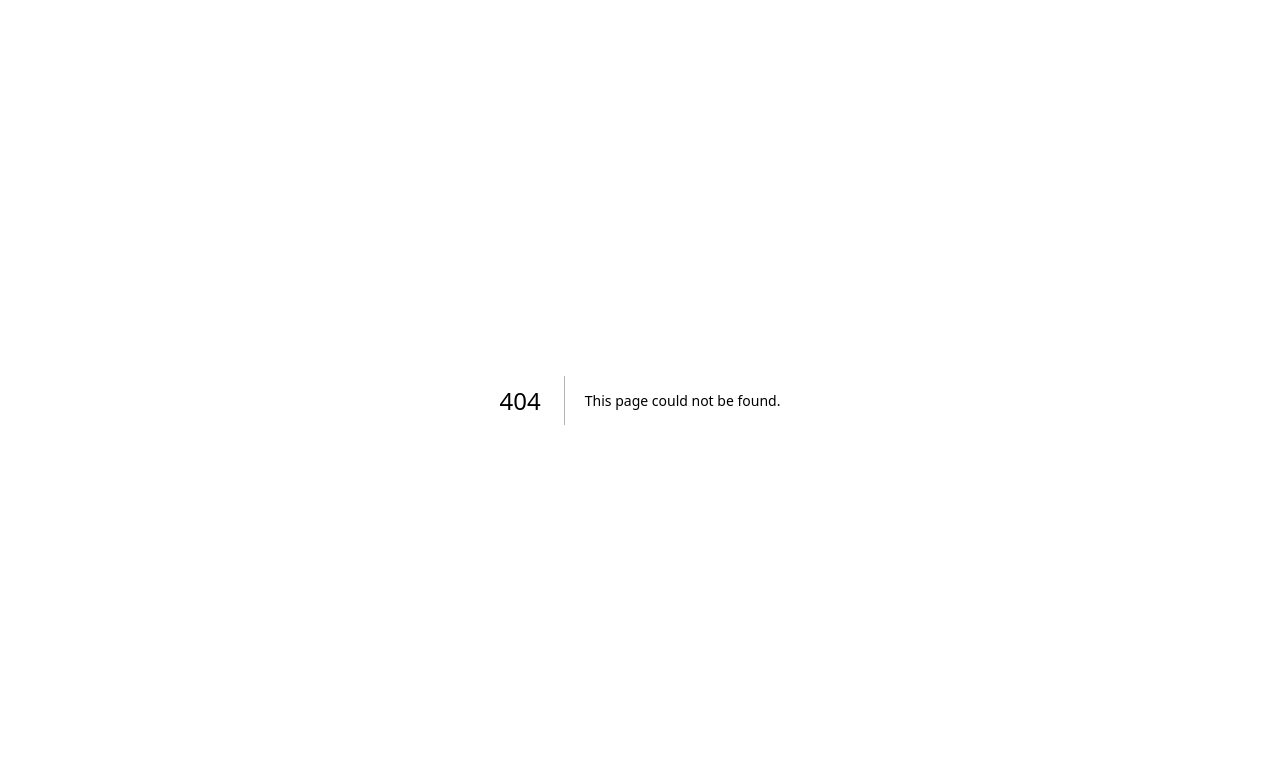
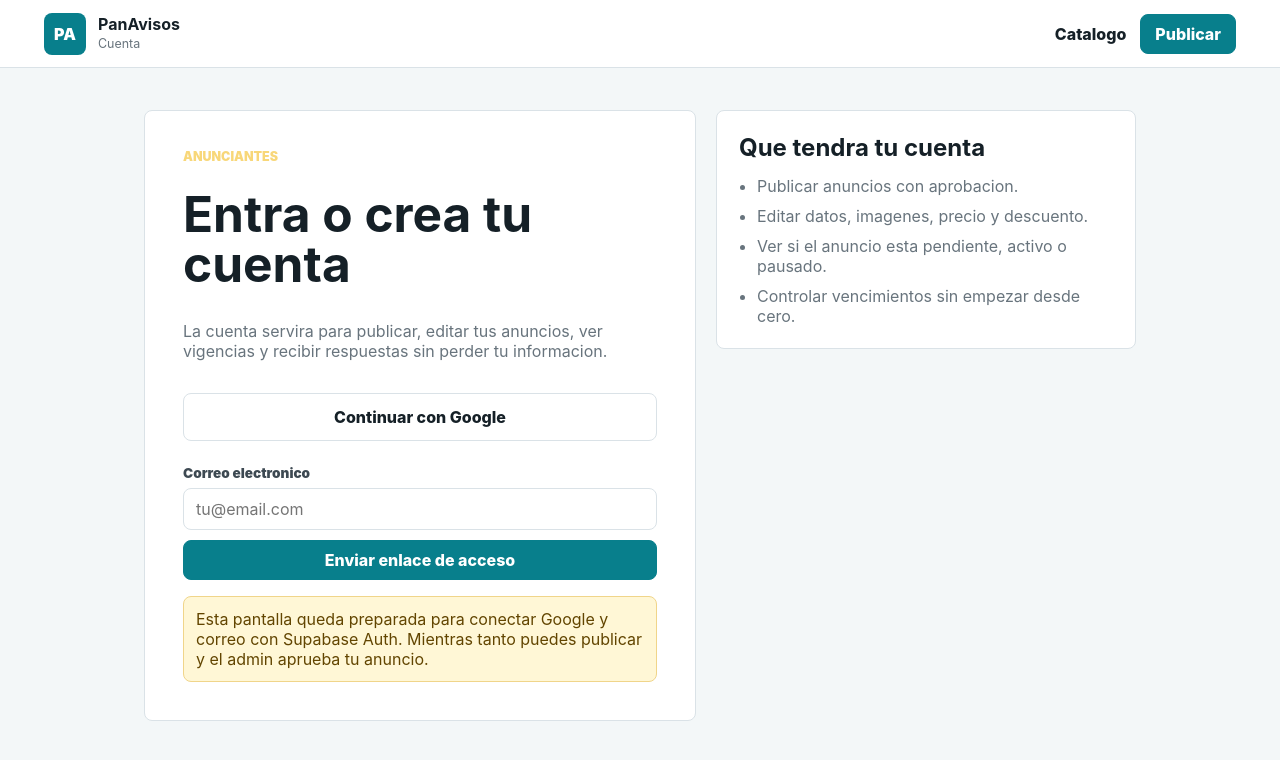
Before and after one commit to figurarostro25/panavisos, a Next.js app: page /cuenta in a window 1280 px wide. Before the commit this address had no page. Shown: the top 760 px of the page. Built offline with nearby package versions, Linux system fonts and the light colour scheme.

Commit message:
Add account entry and admin dashboard controls

```diff
--- /dev/null
+++ b/app/cuenta/page.jsx
@@ -0,0 +1,69 @@
+import Link from "next/link";
+
+export const metadata = {
+  title: "Cuenta | PanAvisos",
+  description: "Entrar o crear cuenta en PanAvisos"
+};
+
+export default function AccountPage() {
+  return (
+    <>
+      <header className="topbar marketplace-topbar">
+        <Link className="brand" href="/">
+          <span className="brand-mark">PA</span>
+          <span>
+            <strong>PanAvisos</strong>
+            <small>Cuenta</small>
+          </span>
+        </Link>
+        <nav className="top-actions">
+          <Link href="/">Catalogo</Link>
+          <Link className="primary" href="/publicar">
+            Publicar
+          </Link>
+        </nav>
+      </header>
+
+      <main className="account-page">
+        <section className="account-card">
+          <span className="eyebrow">Anunciantes</span>
+          <h1>Entra o crea tu cuenta</h1>
+          <p className="muted">
+            La cuenta servira para publicar, editar tus anuncios, ver vigencias y recibir respuestas sin perder tu
+            informacion.
+          </p>
+
+          <div className="login-options">
+            <button className="secondary google-button" type="button">
+              Continuar con Google
+            </button>
+            <form className="email-login">
+              <label className="field">
+                <span>Correo electronico</span>
+                <input type="email" placeholder="tu@email.com" />
+              </label>
+              <button className="primary" type="button">
+                Enviar enlace de acceso
+              </button>
+            </form>
+          </div>
+
+          <div className="notice">
+            Esta pantalla queda preparada para conectar Google y correo con Supabase Auth. Mientras tanto puedes publicar y
+            el admin aprueba tu anuncio.
+          </div>
+        </section>
+
+        <aside className="account-side">
+          <h2>Que tendra tu cuenta</h2>
+          <ul>
+            <li>Publicar anuncios con aprobacion.</li>
+            <li>Editar datos, imagenes, precio y descuento.</li>
+            <li>Ver si el anuncio esta pendiente, activo o pausado.</li>
+            <li>Controlar vencimientos sin empezar desde cero.</li>
+          </ul>
+        </aside>
+      </main>
+    </>
+  );
+}
--- a/app/page.jsx
+++ b/app/page.jsx
@@ -229,7 +229,8 @@ function Topbar() {
       </Link>
       <nav className="top-actions">
         <a href="#anuncios">Anuncios</a>
-        <Link href="/admin">Admin</Link>
+        <Link href="/cuenta">Entrar</Link>
+        <Link href="/admin">Dashboard</Link>
         <Link className="primary" href="/publicar">
           Publicar
         </Link>
--- a/app/styles.css
+++ b/app/styles.css
@@ -338,6 +338,37 @@ textarea {
   align-items: flex-start;
 }
 
+.admin-metrics {
+  display: grid;
+  grid-template-columns: repeat(5, minmax(0, 1fr));
+  gap: 10px;
+  margin-bottom: 18px;
+}
+
+.admin-metrics .stat {
+  display: grid;
+  gap: 8px;
+  min-height: 92px;
+  padding: 14px;
+  color: var(--ink);
+  text-align: left;
+}
+
+.admin-metrics .stat.selected {
+  border-color: var(--teal);
+  box-shadow: 0 0 0 2px rgba(8, 127, 140, 0.12);
+}
+
+.admin-metrics .stat span {
+  color: var(--muted);
+  font-size: 0.82rem;
+  font-weight: 900;
+}
+
+.admin-metrics .stat strong {
+  font-size: 1.8rem;
+}
+
 .panel {
   padding: 18px;
 }
@@ -379,8 +410,53 @@ textarea {
   font-size: 1rem;
 }
 
+.list-title-row {
+  display: flex;
+  align-items: flex-start;
+  justify-content: space-between;
+  gap: 10px;
+}
+
 .list-item p {
   margin: 6px 0 10px;
+}
+
+.quick-actions {
+  display: flex;
+  flex-wrap: wrap;
+  gap: 8px;
+}
+
+.quick-actions .secondary,
+.quick-actions .danger {
+  min-height: 34px;
+  padding: 0 10px;
+  font-size: 0.84rem;
+}
+
+.status-badge {
+  display: inline-flex;
+  min-height: 24px;
+  align-items: center;
+  border-radius: 999px;
+  padding: 0 8px;
+  font-size: 0.74rem;
+  font-weight: 950;
+}
+
+.status-badge.active {
+  color: #08613a;
+  background: #dff8ea;
+}
+
+.status-badge.pending {
+  color: #755000;
+  background: #fff1c2;
+}
+
+.status-badge.paused {
+  color: #5b6570;
+  background: #e9eef2;
 }
 
 .map-frame {
@@ -734,6 +810,67 @@ textarea {
 
 .compact-facts {
   margin-top: 5px;
+}
+
+.account-page {
+  display: grid;
+  grid-template-columns: minmax(0, 560px) minmax(280px, 420px);
+  gap: 20px;
+  align-items: flex-start;
+  max-width: 1080px;
+  margin: 0 auto;
+  padding: 42px clamp(16px, 4vw, 44px);
+}
+
+.account-card,
+.account-side {
+  border: 1px solid var(--line);
+  border-radius: 8px;
+  background: #fff;
+}
+
+.account-card {
+  display: grid;
+  gap: 16px;
+  padding: clamp(22px, 4vw, 38px);
+}
+
+.account-card h1 {
+  margin: 0;
+  font-size: clamp(2rem, 4vw, 3.1rem);
+  line-height: 1;
+}
+
+.login-options,
+.email-login,
+.account-actions {
+  display: grid;
+  gap: 10px;
+}
+
+.account-actions {
+  grid-template-columns: repeat(2, minmax(0, 1fr));
+  margin-top: 12px;
+}
+
+.google-button {
+  min-height: 48px;
+}
+
+.account-side {
+  padding: 22px;
+}
+
+.account-side h2 {
+  margin: 0 0 14px;
+}
+
+.account-side ul {
+  display: grid;
+  gap: 10px;
+  margin: 0;
+  padding-left: 18px;
+  color: var(--muted);
 }
 
 .site-footer {
@@ -1216,6 +1353,8 @@ textarea {
 @media (max-width: 900px) {
   .shell,
   .admin-grid,
+  .admin-metrics,
+  .account-page,
   .market-layout,
   .listing-dialog,
   .publish-workspace,
@@ -1279,6 +1418,7 @@ textarea {
   }
 
   .category-actions,
+  .account-actions,
   .site-footer {
     align-items: stretch;
     flex-direction: column;
@@ -1288,6 +1428,10 @@ textarea {
     width: 100%;
   }
 
+  .account-actions {
+    grid-template-columns: 1fr;
+  }
+
   .promo-banner.large {
     min-height: 240px;
   }
```
Also changed, not shown: app/admin/page.jsx (+97 -8 lines), app/publicar/page.jsx (+11 -2 lines).
